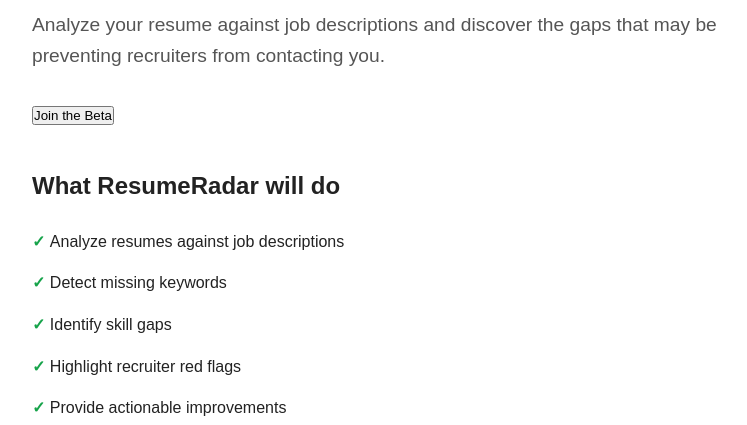
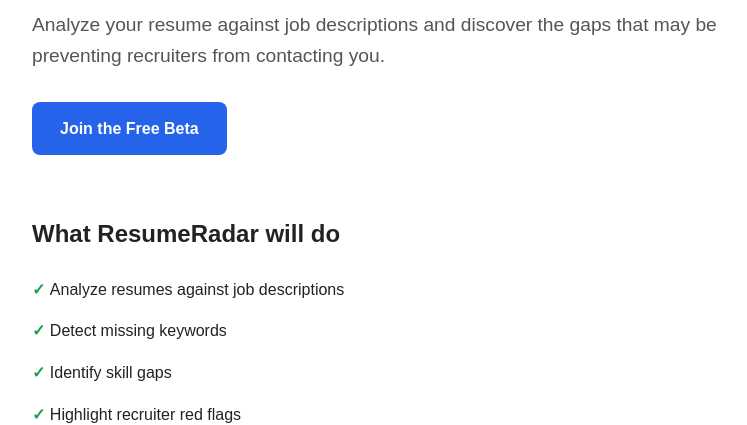
Before and after one commit to TumusHoan07/ResumeRadar, a plain HTML site: page index.html in a window 1280 px wide. Shown: the part 382-807 px from the top of the page, without its empty margins (248-995 px from the left). Drawn offline with Linux system fonts and the light colour scheme.

Commit message:
index.html

```diff
--- a/index.html
+++ b/index.html
@@ -24,10 +24,12 @@
             Analyze your resume against job descriptions and discover the gaps that may be preventing recruiters from contacting you.
         </p>
 
-<a href="https://tally.so/r/Y5k9ZW" target="_blank">
-    <button>
-        Join the Beta
-    </button>
+<a
+    href="https://tally.so/r/Y5k9ZW"
+    target="_blank"
+    class="beta-button"
+>
+    Join the Free Beta
 </a>
 
         <div class="features">
```
